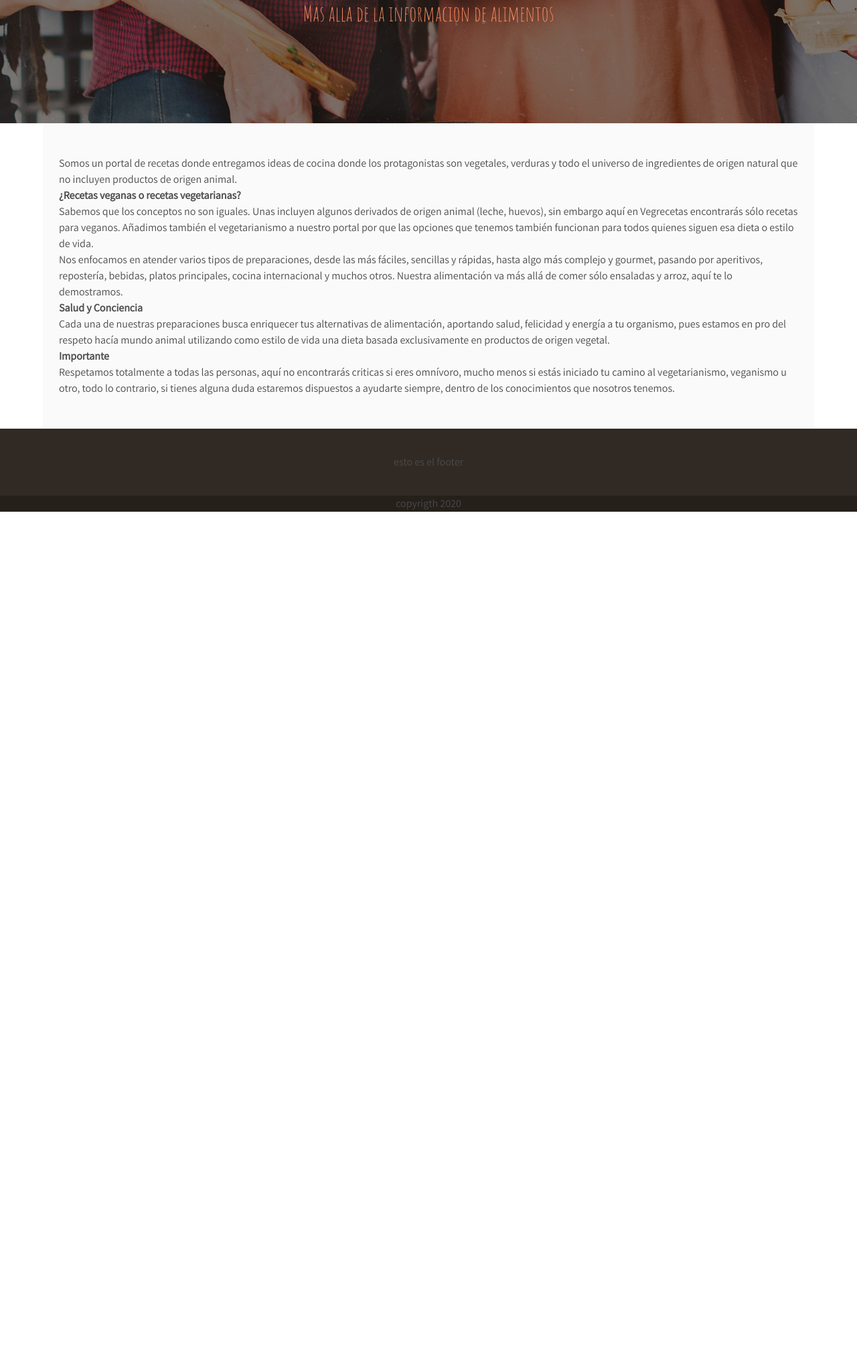
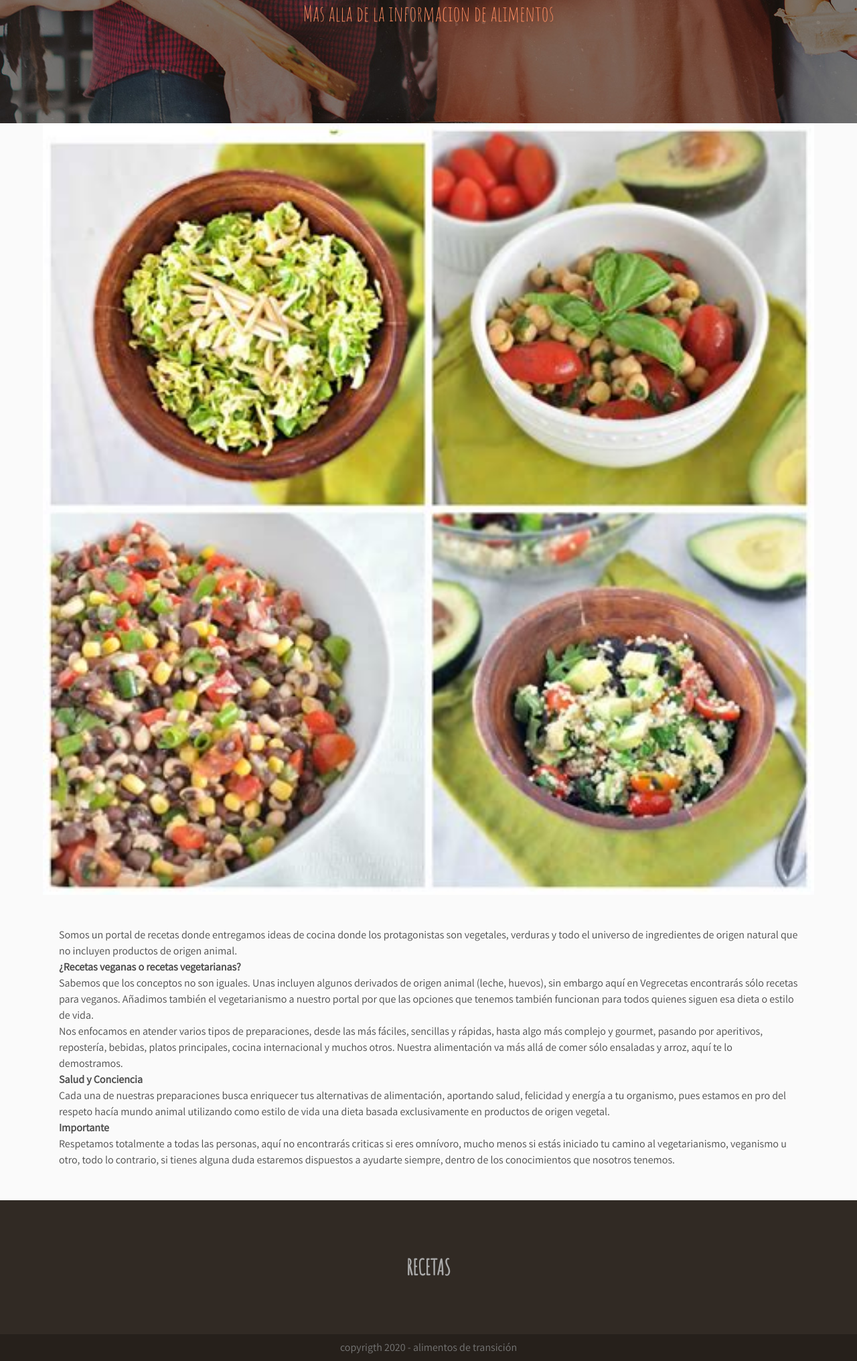
Before and after one commit to jesushernan3/adt-recetas, a PHP site: page / in a window 1280 px wide. Shown: the part 308-2340 px from the top of the page at 67% size. Before the commit the page ends 1072 px from the top, so only its background shows below. Run offline with PHP 8.4, Linux system fonts and the light colour scheme; some libraries are stand-ins or nearby versions.

Commit message:
implementaciones en jome y footer terminados momentaneamente

```diff
--- a/app/views/home.php
+++ b/app/views/home.php
@@ -15,25 +15,41 @@
   </div>
 </section>
 <main class="container">
+  <div class="hero">
+    <figure class="image is-half">
+      <img class="is-half" src="/public/img/collage-ensaladas.jpg" alt="">
+    </figure>
+  </div>
 
-  <div class="section"><p>
-  Somos un portal de recetas donde entregamos ideas de cocina donde los protagonistas son vegetales, verduras y todo el universo de ingredientes de origen natural que no incluyen productos de origen animal.
+  <div class="section">
+    <p>
+      Somos un portal de recetas donde entregamos ideas de cocina donde los protagonistas son vegetales, verduras y todo
+      el universo de ingredientes de origen natural que no incluyen productos de origen animal.
     </p>
     <p>
       <b>¿Recetas veganas o recetas vegetarianas?</b><br>
-  Sabemos que los conceptos no son iguales. Unas incluyen algunos derivados de origen animal (leche, huevos), sin embargo aquí en Vegrecetas encontrarás sólo recetas para veganos. Añadimos también el vegetarianismo a nuestro portal por que las opciones que tenemos también funcionan para todos quienes siguen esa dieta o estilo de vida.
+      Sabemos que los conceptos no son iguales. Unas incluyen algunos derivados de origen animal (leche, huevos), sin
+      embargo aquí en Vegrecetas encontrarás sólo recetas para veganos. Añadimos también el vegetarianismo a nuestro
+      portal por que las opciones que tenemos también funcionan para todos quienes siguen esa dieta o estilo de vida.
     </p>
     <p>
-  Nos enfocamos en atender varios tipos de preparaciones, desde las más fáciles, sencillas y rápidas, hasta algo más complejo y gourmet, pasando por aperitivos, repostería, bebidas, platos principales, cocina internacional y muchos otros. Nuestra alimentación va más allá de comer sólo ensaladas y arroz, aquí te lo demostramos.
+      Nos enfocamos en atender varios tipos de preparaciones, desde las más fáciles, sencillas y rápidas, hasta algo más
+      complejo y gourmet, pasando por aperitivos, repostería, bebidas, platos principales, cocina internacional y muchos
+      otros. Nuestra alimentación va más allá de comer sólo ensaladas y arroz, aquí te lo demostramos.
     </p>
     <p>
       <b>Salud y Conciencia</b><br>
-  Cada una de nuestras preparaciones busca enriquecer tus alternativas de alimentación, aportando salud, felicidad y energía a tu organismo, pues estamos en pro del respeto hacía mundo animal utilizando como estilo de vida una dieta basada exclusivamente en productos de origen vegetal.
+      Cada una de nuestras preparaciones busca enriquecer tus alternativas de alimentación, aportando salud, felicidad y
+      energía a tu organismo, pues estamos en pro del respeto hacía mundo animal utilizando como estilo de vida una
+      dieta basada exclusivamente en productos de origen vegetal.
     </p>
     <p>
       <b>Importante</b><br>
-  Respetamos totalmente a todas las personas, aquí no encontrarás criticas si eres omnívoro, mucho menos si estás iniciado tu camino al vegetarianismo, veganismo u otro, todo lo contrario, si tienes alguna duda estaremos dispuestos a ayudarte siempre, dentro de los conocimientos que nosotros tenemos.
-  </p></div>
+      Respetamos totalmente a todas las personas, aquí no encontrarás criticas si eres omnívoro, mucho menos si estás
+      iniciado tu camino al vegetarianismo, veganismo u otro, todo lo contrario, si tienes alguna duda estaremos
+      dispuestos a ayudarte siempre, dentro de los conocimientos que nosotros tenemos.
+    </p>
+  </div>
 </main>
 
 <?php include 'includes/foot.php'; ?>
--- a/app/views/includes/partials/footer.php
+++ b/app/views/includes/partials/footer.php
@@ -1,6 +1,6 @@
-<footer  class="footer">
+<footer class="footer">
   <div class="footer-top">
-    <p>esto es el footer</p>
+    <div class="logo-footer title">RECETAS</div>
   </div>
-  <div class="footer-bottom">copyrigth 2020</div>
+  <div class="footer-bottom">copyrigth 2020 - alimentos de transición</div>
 </footer>
--- a/public/css/main.css
+++ b/public/css/main.css
@@ -30,7 +30,8 @@
 }
 
 body {
-  font-family: 'Assistant';
+  font-family: "Assistant";
+  background-color: #fafafa;
 }
 
 a {
@@ -50,7 +51,7 @@ h6,
 .content h4,
 .content h5,
 .content h6 {
-  font-family: 'Amatic';
+  font-family: "Amatic";
   color: #f98b60;
 }
 
@@ -123,9 +124,8 @@ nav ul li a:visited {
   line-height: 70px;
   text-decoration: none;
   text-transform: uppercase;
-  font-family: 'Assistant Bold';
+  font-family: "Assistant Bold";
   letter-spacing: 1px;
-
 }
 
 nav ul li a:hover,
@@ -137,7 +137,7 @@ nav ul li a:visited:hover {
 nav ul li a:not(:only-child):after,
 nav ul li a:visited:not(:only-child):after {
   padding-left: 4px;
-  content: ' ▾';
+  content: " ▾";
   color: #f98b60;
 }
 
@@ -161,7 +161,7 @@ nav ul li ul li a {
 .nav-dropdown {
   position: absolute;
   display: none;
-  z-index: 1;
+  z-index: 3;
   box-shadow: 0 3px 12px rgba(0, 0, 0, 0.15);
 }
 
@@ -179,13 +179,12 @@ nav ul li ul li a {
 ==================================*/
 main {
   min-height: 50vh;
-  background-color: #fafafa;
 }
 
 .hero .title,
 .hero .subtitle {
   color: #eee;
-  font-family: 'Amatic';
+  font-family: "Amatic";
   text-align: center;
   position: relative;
   z-index: 2;
@@ -242,9 +241,6 @@ main {
   background: url(../img/recetas/tofu-frito.jpg) center/cover no-repeat;
 }
 
-
-
-
 /*================================
  FOOTER
 ==================================*/
@@ -253,16 +249,22 @@ main {
   text-align: center;
 }
 
-.footer-top {
+.footer-top,
+.footer-bottom {
   background-color: #312a24;
-  min-height: 100px;
+  min-height: 200px;
   display: flex;
   align-items: center;
   justify-content: center;
+  color: #777;
 }
-
 .footer-bottom {
   background-color: #26201b;
+  min-height: 40px;
+}
+.footer .title {
+  font-family: Amatic;
+  color: #aaa;
 }
 
 /*================================
@@ -270,7 +272,6 @@ main {
 ==================================*/
 
 @media only screen and (max-width: 798px) {
-
   .nav-mobile,
   header {
     display: block;
@@ -309,7 +310,6 @@ main {
     padding: 15px;
     line-height: 20px;
     padding-left: 25%;
-
   }
 
   nav ul li ul li a {
@@ -352,7 +352,7 @@ main {
   background: #312a24;
   position: absolute;
   display: block;
-  content: '';
+  content: "";
   transition: all 300ms ease-in-out;
 }
 
@@ -387,8 +387,6 @@ article {
   padding: 10px;
 }
 
-
-
 /*
  *
  * COLORES
```
Also changed, not shown: public/img/collage-cocidas.jpg (added), public/img/collage-ensaladas.jpg (added). Lines whose indentation alone changed are shown as unchanged.
